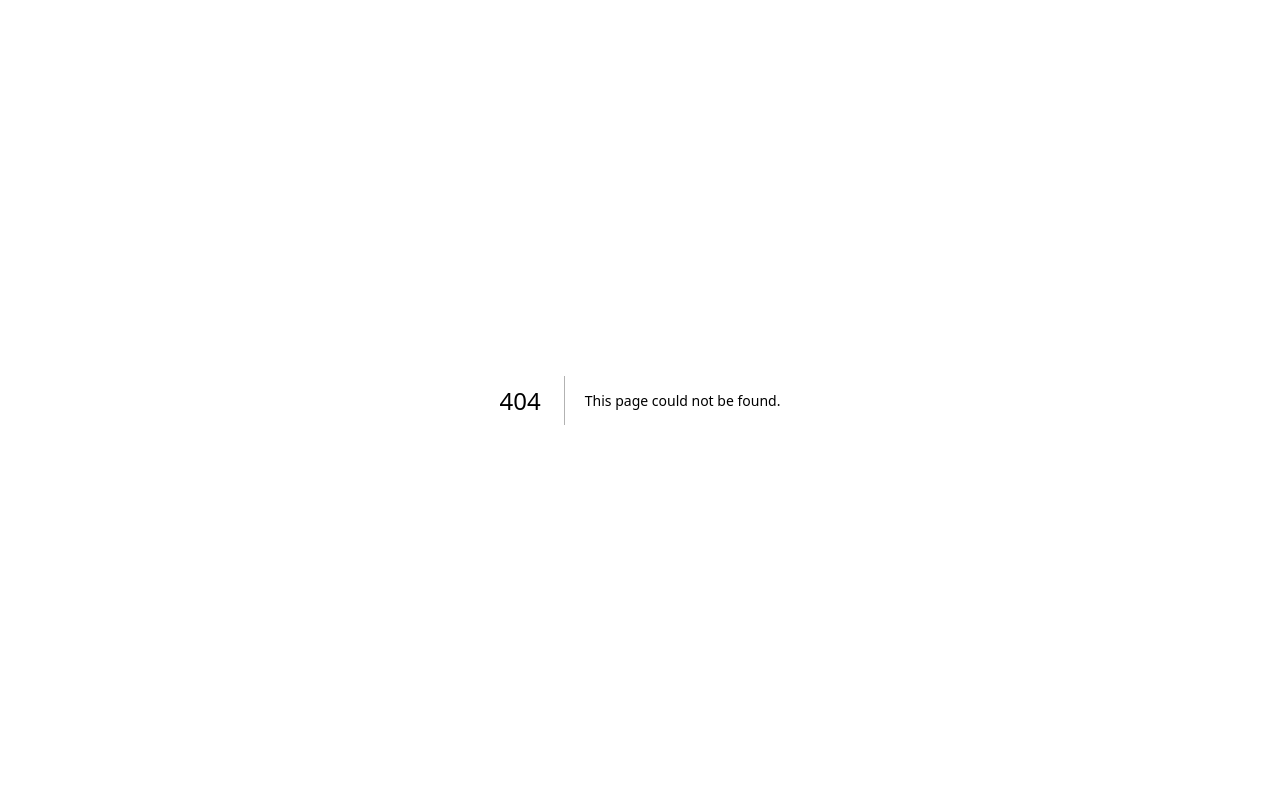
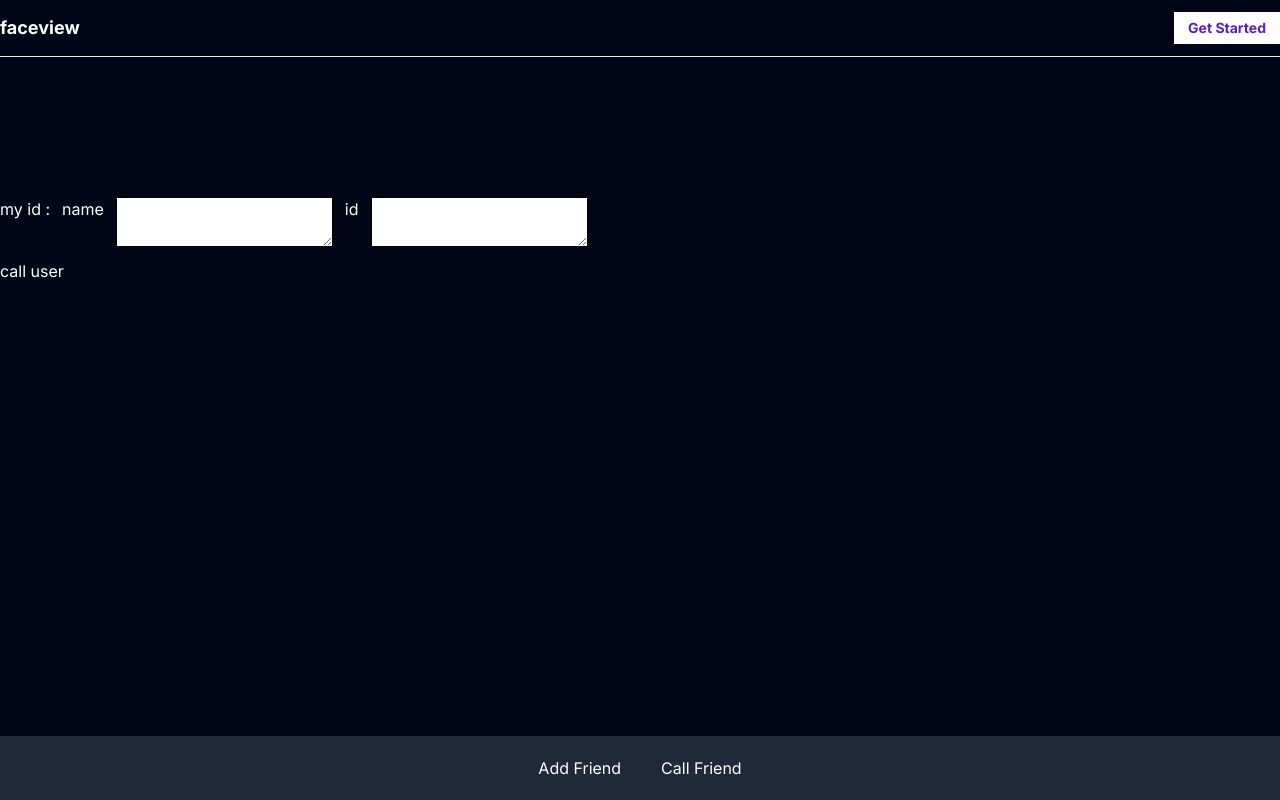
Before and after one commit to cedricahenkorah/faceview, a Next.js app in the folder web/: page /call in a window 1280 px wide. Before the commit this address had no page. Built offline with nearby package versions, Linux system fonts and the light colour scheme; no server answers.

Commit message:
wip: make call page

```diff
--- /dev/null
+++ b/web/app/call/layout.tsx
@@ -0,0 +1,7 @@
+export default function CallLayout({
+  children,
+}: {
+  children: React.ReactNode;
+}) {
+  return <section className="">{children}</section>;
+}
--- /dev/null
+++ b/web/app/call/page.tsx
@@ -0,0 +1,267 @@
+"use client";
+
+import { useEffect, useRef, useState } from "react";
+import io, { Socket } from "socket.io-client";
+import Peer, { Instance, SignalData } from "simple-peer";
+import { Navbar } from "../_components/navbar";
+import { PhoneOff } from "lucide-react";
+import { useSession } from "next-auth/react";
+
+export default function Call() {
+  const { data: session } = useSession();
+
+  const [me, setMe] = useState("");
+  const [stream, setStream] = useState<MediaStream | null | undefined>();
+  const [receivingCall, setReceivingCall] = useState(false);
+  const [caller, setCaller] = useState<string | undefined>("");
+  const [callerSignal, setCallerSignal] = useState<SignalData | undefined>();
+  const [callAccepted, setCallAccepted] = useState(false);
+  const [idToCall, setIdToCall] = useState("");
+  const [callEnded, setCallEnded] = useState(false);
+  const [name, setName] = useState<string | undefined>("");
+
+  const myVideo = useRef<HTMLVideoElement>(null);
+  const userVideo = useRef<HTMLVideoElement>(null);
+  const socket = useRef<Socket | null>();
+  const connectionRef = useRef<Instance | null>();
+
+  const uri = process.env.NEXT_PUBLIC_SERVER_URL;
+
+  useEffect(() => {
+    socket.current = io(`${uri}`);
+
+    navigator.mediaDevices
+      .getUserMedia({ video: true, audio: true })
+      .then((stream) => {
+        setStream(stream);
+
+        if (myVideo.current) {
+          myVideo.current.srcObject = stream;
+        }
+      });
+
+    socket.current.on("me", (id) => {
+      setMe(id);
+    });
+
+    socket.current.on("callUser", (data) => {
+      setReceivingCall(true);
+      setCaller(data.from);
+      setName(data.name);
+      setCallerSignal(data.signal);
+    });
+  }, [uri]);
+
+  useEffect(() => {
+    if (myVideo.current && stream) {
+      myVideo.current.srcObject = stream;
+      console.log("Assigned stream to myVideo");
+    }
+  }, [stream]);
+
+  useEffect(() => {
+    if (session?.user?.username) {
+      setName(session.user.username);
+    }
+  }, [session]);
+
+  function callUser(id: string) {
+    console.log("id", id);
+    console.log("call user");
+    if (!stream) {
+      console.error("MediaStream is null or undefined.");
+      return;
+    }
+
+    const peer = new Peer({
+      initiator: true,
+      trickle: false,
+      stream: stream,
+    });
+
+    console.log("peer", peer);
+
+    peer.on("signal", (data) => {
+      console.log("sig call");
+      socket.current?.emit("callUser", {
+        userToCall: id,
+        signalData: data,
+        from: me,
+        name: name,
+      });
+    });
+
+    peer.on("stream", (stream) => {
+      if (userVideo.current) {
+        userVideo.current.srcObject = stream;
+      }
+    });
+
+    socket.current?.on("callAccepted", (signal) => {
+      setCallAccepted(true);
+      peer.signal(signal);
+    });
+
+    connectionRef.current = peer;
+  }
+
+  function answerCall() {
+    if (!stream) {
+      console.error("MediaStream is null or undefined.");
+      return;
+    }
+
+    if (!callerSignal) {
+      console.error("Caller signal is undefined.");
+      return;
+    }
+
+    setCallAccepted(true);
+
+    const peer = new Peer({
+      initiator: false,
+      trickle: false,
+      stream: stream,
+    });
+
+    peer.on("signal", (data) => {
+      socket.current?.emit("answerCall", { signal: data, to: caller });
+    });
+
+    peer.on("stream", (stream) => {
+      if (userVideo.current) {
+        userVideo.current.srcObject = stream;
+      }
+    });
+
+    peer.signal(callerSignal);
+
+    connectionRef.current = peer;
+  }
+
+  const leaveCall = () => {
+    setCallEnded(true);
+    connectionRef.current?.destroy();
+  };
+
+  let MyVideo;
+
+  if (stream) {
+    MyVideo = (
+      <div className="relative w-1/2 rounded-lg border-4 border-blue-600 overflow-hidden">
+        <video
+          className="w-full h-full"
+          playsInline
+          muted
+          ref={myVideo}
+          autoPlay
+        ></video>
+        <div className="absolute top-0 left-0 w-full h-full flex flex-col justify-end space-y-4 p-3">
+          <div className="w-full flex justify-center items-center">
+            {callAccepted && !callEnded ? (
+              <div className="bg-red-600 p-3 rounded-full">
+                <PhoneOff
+                  color="white"
+                  size={20}
+                  strokeWidth={2.5}
+                  onClick={leaveCall}
+                />
+              </div>
+            ) : null}
+          </div>
+        </div>
+      </div>
+    );
+  }
+
+  let UserVideo;
+
+  if (callAccepted && !callEnded) {
+    UserVideo = (
+      <video
+        className="w-1/2 border-2 border-black"
+        playsInline
+        ref={userVideo}
+        autoPlay
+      ></video>
+    );
+  }
+
+  let incomingCall;
+
+  if (receivingCall) {
+    incomingCall = (
+      <div>
+        <h1>{caller} wants to faceview</h1>
+        <button onClick={answerCall}>connect</button>
+      </div>
+    );
+  }
+
+  return (
+    <div className="min-h-screen bg-slate-950 flex flex-col">
+      <Navbar />
+
+      <div className="flex-grow">
+        <div className="mx-auto lg:max-w-7xl max-w-3xl py-10 sm:py-14 lg:py-24">
+          <div className="flex gap-x-3 bg-white">
+            {MyVideo}
+
+            {UserVideo}
+          </div>
+
+          <div className="w-full flex">
+            <div className="w-1/2 text-center font-semibold text-white py-3">
+              {session?.user.username}
+            </div>
+
+            <div className="w-1/2 text-center font-semibold text-white py-3">
+              {caller}
+            </div>
+          </div>
+
+          <div className="flex gap-x-3 mt-5 text-white">
+            my id : {me}
+            <p>name</p>
+            <textarea
+              name=""
+              id=""
+              value={name}
+              onChange={(e) => setName(e.target.value)}
+              className="border border-black text-black"
+            />
+            <p>id</p>
+            <textarea
+              name=""
+              id=""
+              value={idToCall}
+              onChange={(e) => setIdToCall(e.target.value)}
+              className="border border-black text-black"
+            />
+          </div>
+
+          <div className="mt-3 text-white">
+            {callAccepted && !callEnded ? (
+              <button onClick={leaveCall}>end call</button>
+            ) : (
+              <button onClick={() => callUser(idToCall)}>call user</button>
+            )}
+
+            <p className="text-white">{idToCall}</p>
+          </div>
+
+          <div className="mt-5 text-white">{incomingCall}</div>
+        </div>
+      </div>
+
+      {/* footer */}
+      <div className="text-white flex items-center justify-center h-16 bg-gray-800">
+        <div className="h-16 w-full flex justify-center items-center gap-x-10">
+          <div>Add Friend</div>
+
+          <div>Call Friend</div>
+        </div>
+      </div>
+    </div>
+  );
+}
```
